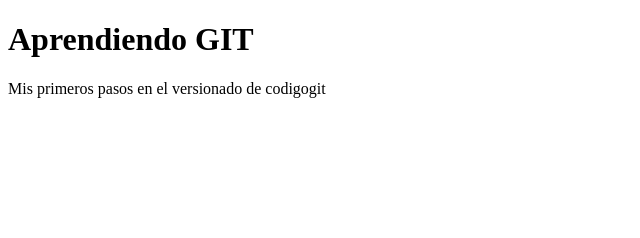
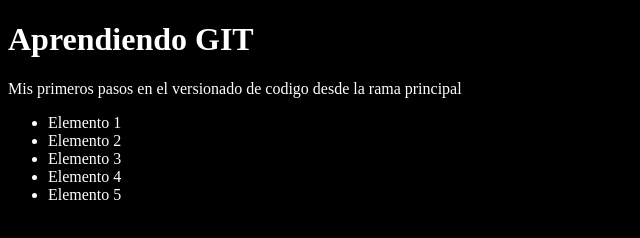
Before and after one commit to LuzmiG/pruebas-git-con-JhonMircha, a plain HTML site: page index.html in a window 1280 px wide. Shown: the whole page, without its empty margins (0-640 px from the left). Drawn offline with Linux system fonts and the light colour scheme.

Commit message:
Agregando style.css al html.css

```diff
--- a/index.html
+++ b/index.html
@@ -4,11 +4,19 @@
 <head>
     <meta charset="UTF-8">
     <meta name="viewport" content="width=device-width, initial-scale=1.0">
+    <link rel="stylesheet" href="style.css">
     <title>Aprendiendo GIT</title>
 
 <body>
     <h1>Aprendiendo GIT</h1>
-    <p>Mis primeros pasos en el versionado de codigogit</p>
+    <p>Mis primeros pasos en el versionado de codigo desde la rama principal</p>
+    <ul>
+        <li>Elemento 1</li>
+        <li>Elemento 2</li>
+        <li>Elemento 3</li>
+        <li>Elemento 4</li>
+        <li>Elemento 5</li>
+    </ul>
 </body>
 </head>
 
```
